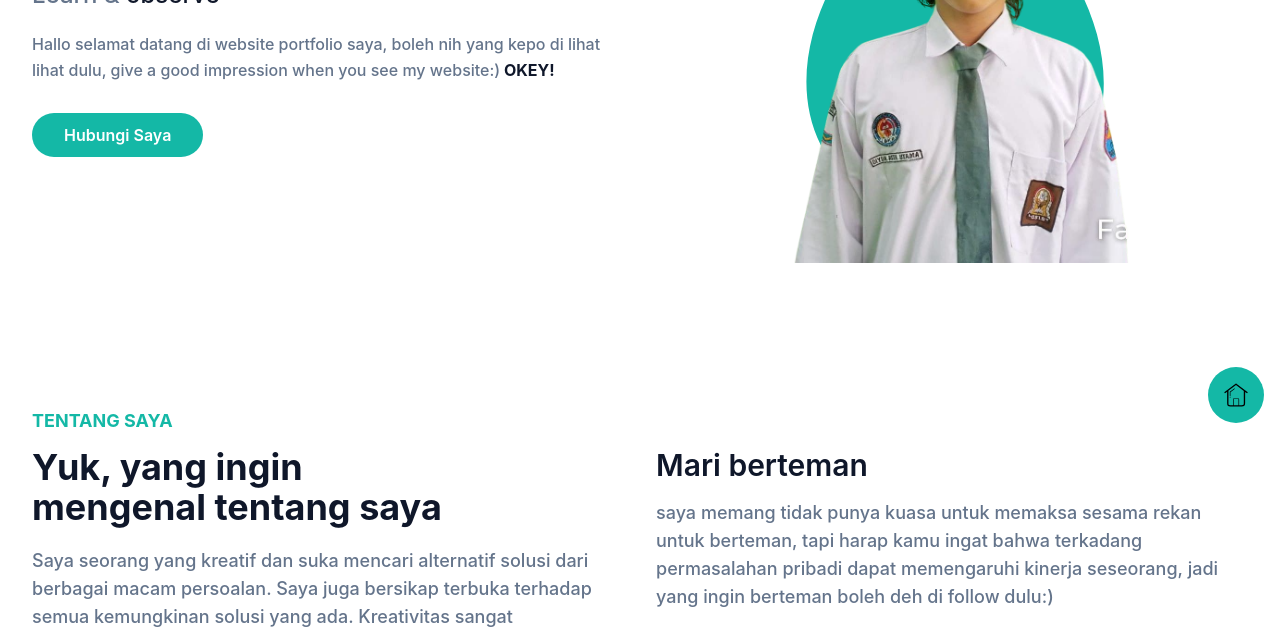
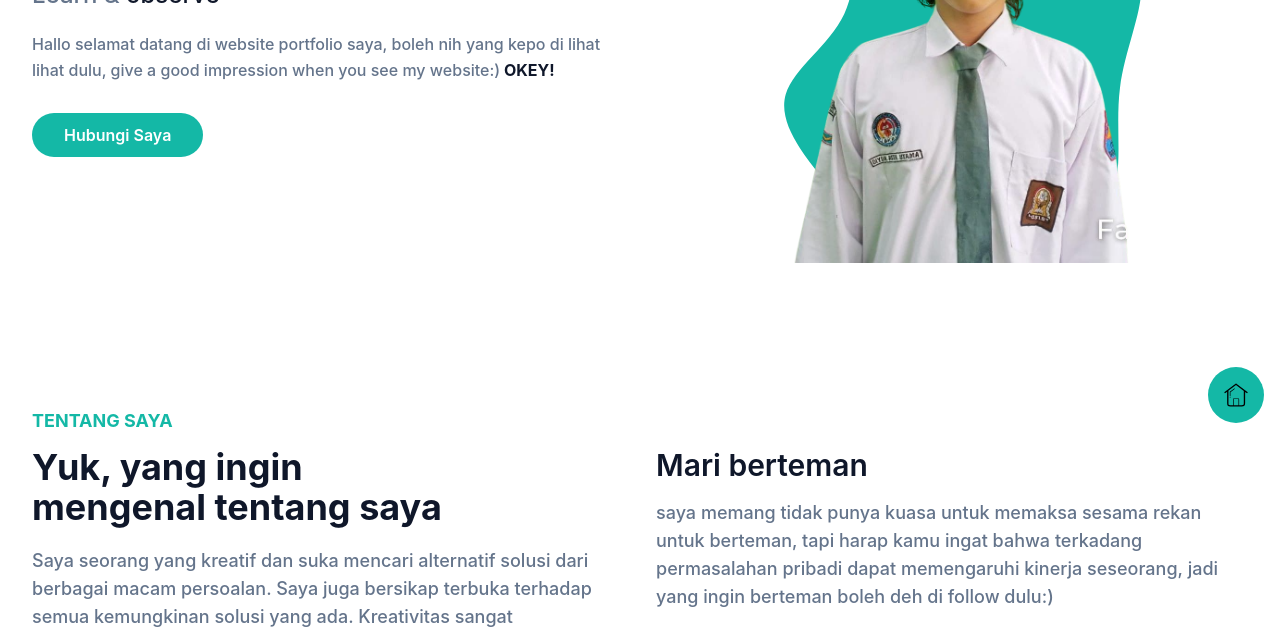
Before and after one commit to Diyonasta29/portfolio-diyonasta.github.io, a website: page index.html in a window 1280 px wide. Shown: the part 361-990 px from the top of the page. Drawn offline with Linux system fonts and the light colour scheme.

Commit message:
update svg

```diff
--- a/index.html
+++ b/index.html
@@ -88,9 +88,12 @@
 <div class="relative mt-10 lg:mt-9 lg:right-0">
 <img src="css/img/gg-removebg.png" alt="diyon asta" class="relative z-10 max-w-full mx-auto"/>
 <span class="absolute  -bottom-0  left-1/2 -translate-x-1/2 md:scale-125">
-    <svg widht="400" height="400" viewBox="0 0 200 200" xmlns="http://www.w3.org/2000/svg">
+  <svg widht="400" height="400" viewBox="0 0 200 200" xmlns="http://www.w3.org/2000/svg">
+    <path fill="#14B8A6" d="M43.2,-60.5C57.7,-57.9,72.3,-48.8,75.2,-36.2C78.1,-23.6,69.4,-7.4,67.2,9.9C65,27.1,69.4,45.6,62.4,54.7C55.4,63.8,37,63.5,20.9,65.8C4.8,68.1,-9,72.9,-21,70.1C-32.9,67.2,-43.1,56.6,-52.2,45.5C-61.4,34.5,-69.5,22.8,-66.5,12.5C-63.4,2.1,-49.1,-6.9,-43.1,-19.6C-37.2,-32.3,-39.5,-48.8,-33.7,-55.3C-27.9,-61.8,-14,-58.5,0.2,-58.8C14.4,-59.1,28.7,-63.1,43.2,-60.5Z" transform="translate(100 100)" />
+  </svg>
+    <!-- <svg widht="400" height="400" viewBox="0 0 200 200" xmlns="http://www.w3.org/2000/svg">
         <path fill="#14b8a6" d="M50.3,-30.7C61.6,-9.5,64.6,14.7,54.8,33.7C45.1,52.8,22.5,66.5,0.5,66.2C-21.5,65.9,-43.1,51.6,-52.5,32.8C-61.9,14,-59.2,-9.3,-48.4,-30.2C-37.7,-51.1,-18.8,-69.6,0.3,-69.8C19.5,-70,39,-51.9,50.3,-30.7Z" transform="translate(100 100)" />
-      </svg>
+      </svg> -->
 </span>
     </div>
     </div>
```
